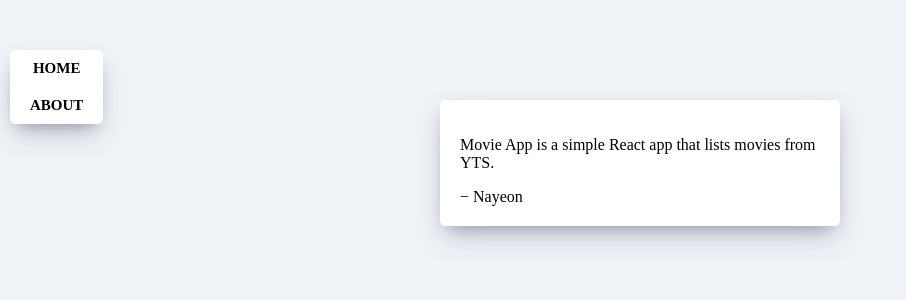
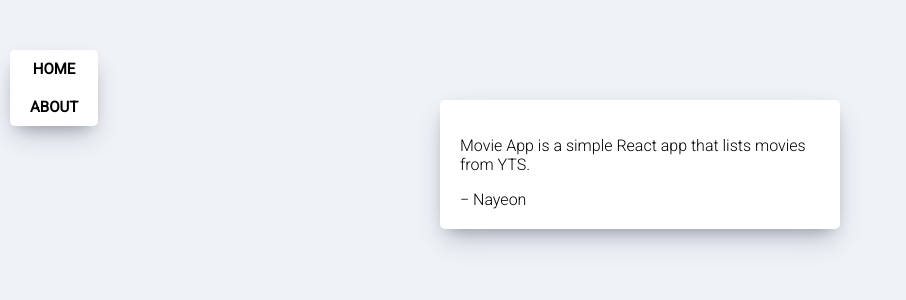
Before and after one commit to nayeonshin/movie-app, a React (Create React App) app: page /#/about in a window 1280 px wide. Shown: the top 300 px of the page, without its empty margins (0-906 px from the left). Built offline with nearby package versions, Linux system fonts and the light colour scheme.

Commit message:
fix(css): Font

```diff
--- a/src/App.css
+++ b/src/App.css
@@ -1,5 +1,6 @@
 * {
   box-sizing: border-box;
+  font-family: 'Roboto', sans-serif;;
   text-decoration: none;
 }
 
--- a/src/components/Movie.js
+++ b/src/components/Movie.js
@@ -26,9 +26,7 @@ function Movie({ genres, id, poster, summary, title, year }) {
           <h5 className="movie__year">{year}</h5>
           <ul className="movie__genres">
             {genres.map((genre) => (
-              <li key={genre}>
-                {genre}
-              </li>
+              <li key={genre}>{genre}</li>
             ))}
           </ul>
           <p>{summary.slice(0, 180)}...</p>
```
